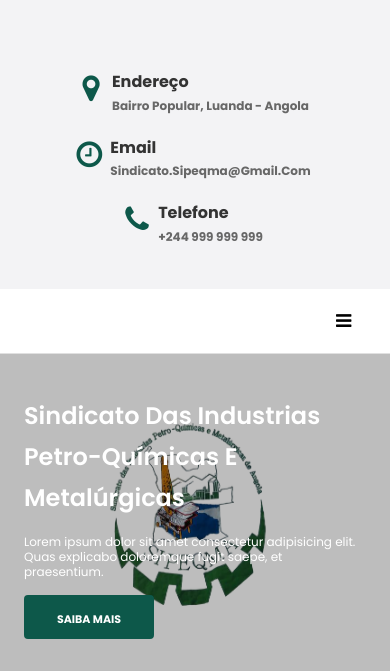
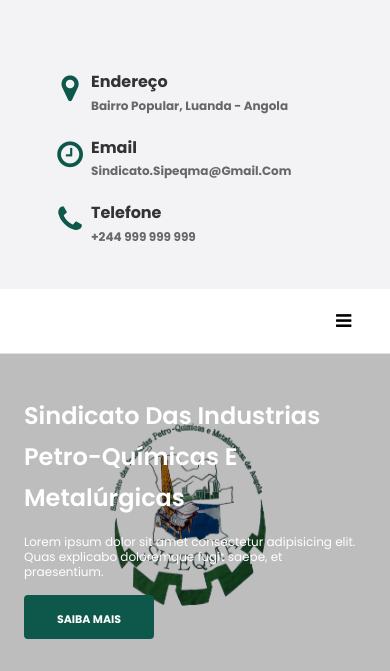
Before and after one commit to caioteca/sindicato-sipeqma.ao, a plain HTML site: page index.html in a window 390 px wide. Shown: the part 167-838 px from the top of the page. Drawn offline with Linux system fonts and the light colour scheme.

Commit message:
Pagina Home feita

```diff
--- a/assets/css/header.css
+++ b/assets/css/header.css
@@ -1,6 +1,6 @@
 /* Navbar
  =================================*/
-nav.navbar.bootsnav {
+ nav.navbar.bootsnav {
   margin-bottom: 0;
   -moz-border-radius: 0px;
   -webkit-border-radius: 0px;
@@ -1020,7 +1020,8 @@ a.custom-btn:hover:after {
     text-align: center;
   }
   .top-info__block ul {
-    text-align: center;
+    text-align: initial;
+    justify-items: center;
   }
   .middel-part__block .logo:after,
   .middel-part__block .logo:before {
```
